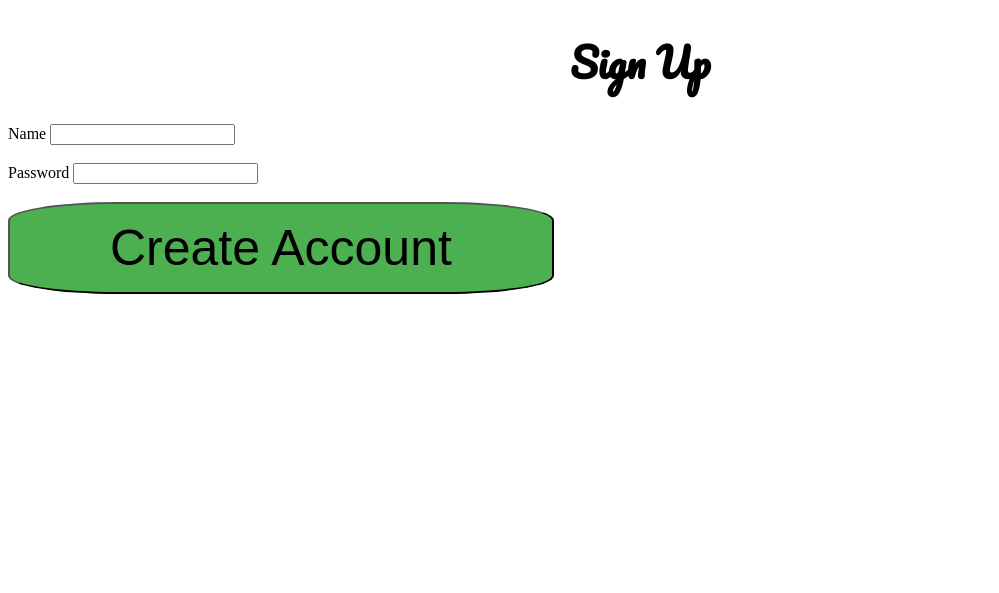
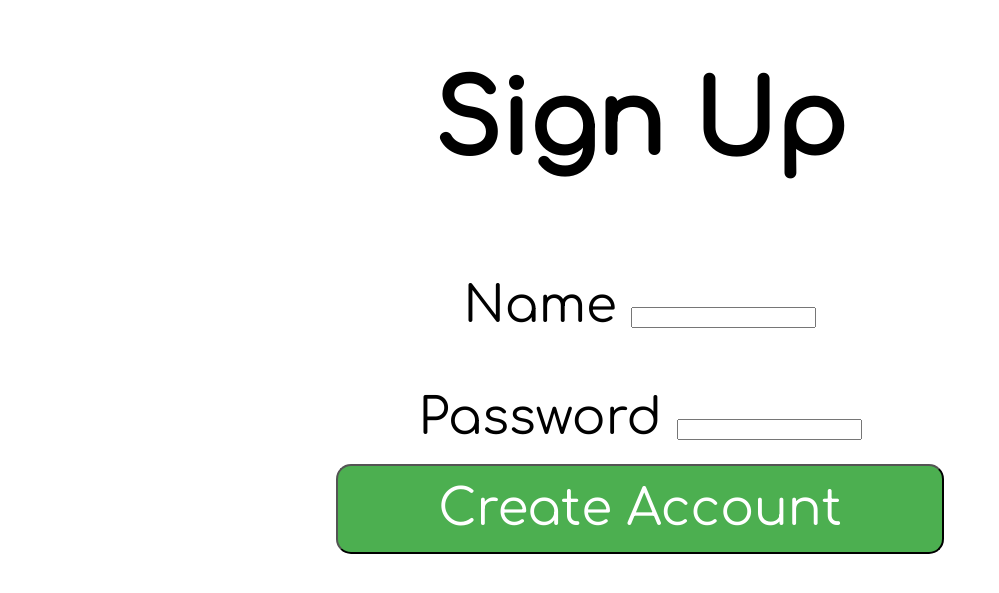
Before and after one commit to mkp2020/playdate-1, a PHP site: page /signup.html in a window 1280 px wide. Shown: the top 593 px of the page, without its empty margins (0-999 px from the left). Run offline with PHP 8.4, Linux system fonts and the light colour scheme.

Commit message:
three page edits, match figma

```diff
--- a/login.html
+++ b/login.html
@@ -5,6 +5,7 @@
     </head>
     <body>
         <h1>Log In</h1>
+        <div class = "form">
             <form class = "textfield">
                 <label for = 'name'>Name </label>
                 <input type='text' id = 'name' name = 'username'>
@@ -13,8 +14,11 @@
                 <label for = 'password'>Password </label>
                 <input type='text' id = 'pwd' name = 'password'>
             </form>
+        </div>
         <br />
+        <div class = center>
             <button id="loginButton" class="button" >Login</button>
+        </div>
     </body>
 </html>
 
--- a/signup.html
+++ b/signup.html
@@ -5,6 +5,7 @@
     </head>
     <body>
         <h1>Sign Up</h1>
+        <div class = "form">
             <form class = "textfield">
                 <label for = 'name'>Name </label>
                 <input type='text' id = 'name' name = 'username'>
@@ -13,8 +14,11 @@
                 <label for = 'password'>Password </label>
                 <input type='text' id = 'pwd' name = 'password'>
             </form>
+        </div>
         <br />
+        <div class = center>
             <button id="createAccount" class="button" >Create Account</button>
+        </div>
     </body>
 </html>
 
--- a/style.css
+++ b/style.css
@@ -1,4 +1,5 @@
 @import url("https://fonts.googleapis.com/css?family=Pacifico");
+@import url("https://fonts.googleapis.com/css?family=Comfortaa");
 
 #main{
     font-family: Pacifico;
@@ -9,8 +10,8 @@
 }
 
 h1 {
-    font-family: Pacifico;
-    font-size: 40px;
+    font-family: Comfortaa;
+    font-size: 100px;
     display:flex;
     justify-content: center;
     align-self: center;
@@ -24,8 +25,29 @@ h1 {
 }
 
 .button{
-    background-color: #4CAF50; /* Green */
-    border-radius: 20%;
+    font-family: Comfortaa;
+    display: block;
+    background-color: #4CAF50;
+    /* background-color: rgb(85, 85, 85); */
+    border-radius: 15px;
     font-size: 50px;
     padding: 15px 100px;
+    color: white;
+    /* margin: -60px auto 15px; */
+    justify-content: center;
+    align-self: center;
+
 }
+
+div.form{
+    text-align: center;
+    font-size: 50px;
+    font-family: Comfortaa;
+    display:flex;
+    flex-direction:column;
+    justify-content: center;
+    align-items: center;
+    margin-top: 100px;
+
+
+}
```
Lines whose indentation alone changed are shown as unchanged.
